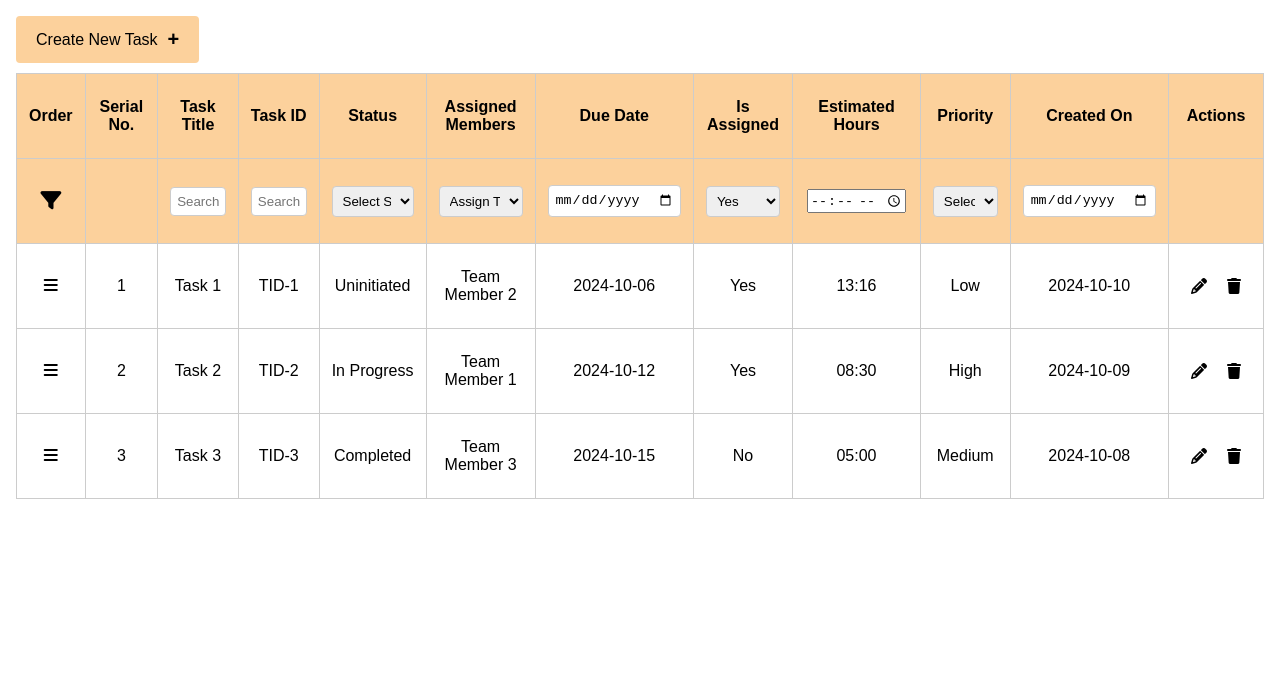
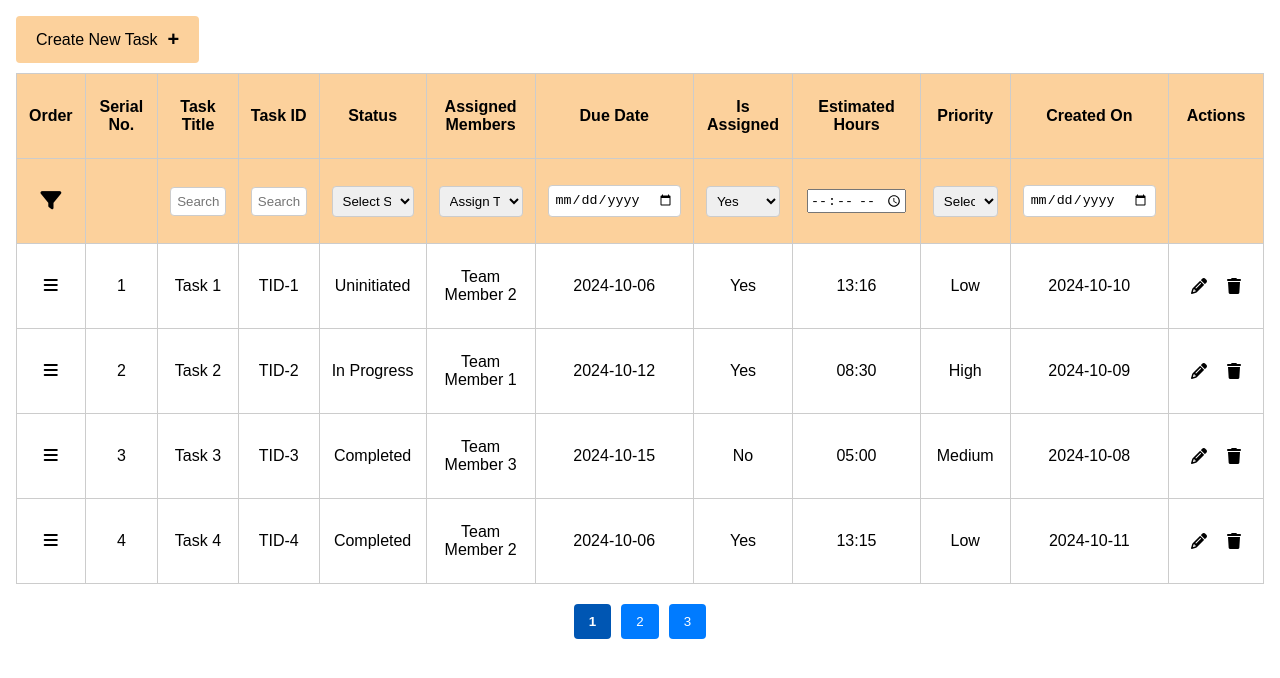
Before and after one commit to oshanpandit/handySolver-task, a React (Vite) app: page / in a window 1280 px wide. Shown: the top 678 px of the page. Built offline with nearby package versions, Linux system fonts and the light colour scheme; data requests are answered from the project's data file.

Commit message:
pagination logic updated

```diff
--- a/data/db.json
+++ b/data/db.json
@@ -9,7 +9,8 @@
       "isAssigned": "Yes",
       "estimatedHours": "13:16",
       "priorityType": "Low",
-      "creationDate": "2024-10-10"
+      "creationDate": "2024-10-10",
+      "order": 2
     },
     {
       "id": "2",
@@ -20,7 +21,8 @@
       "isAssigned": "Yes",
       "estimatedHours": "08:30",
       "priorityType": "High",
-      "creationDate": "2024-10-09"
+      "creationDate": "2024-10-09",
+      "order": 0
     },
     {
       "id": "3",
@@ -31,7 +33,92 @@
       "isAssigned": "No",
       "estimatedHours": "05:00",
       "priorityType": "Medium",
-      "creationDate": "2024-10-08"
+      "creationDate": "2024-10-08",
+      "order": 1
+    },
+    {
+      "id": "4",
+      "title": "Task 4",
+      "status": "Completed",
+      "assignedMember": "Team Member 2",
+      "dueDate": "2024-10-06",
+      "isAssigned": "Yes",
+      "estimatedHours": "13:15",
+      "priorityType": "Low",
+      "creationDate": "2024-10-11",
+      "order": 3
+    },
+    {
+      "id": "5",
+      "title": "task 5",
+      "status": "Uninitiated",
+      "assignedMember": "Team Member 2",
+      "dueDate": "2024-10-05",
+      "isAssigned": "Yes",
+      "estimatedHours": "13:16",
+      "priorityType": "Low",
+      "creationDate": "2024-10-11",
+      "order": 4
+    },
+    {
+      "id": "6",
+      "title": "Task 6",
+      "status": "In Progress",
+      "assignedMember": "Team Member 3",
+      "dueDate": "2024-10-05",
+      "isAssigned": "Yes",
+      "estimatedHours": "18:15",
+      "priorityType": "High",
+      "creationDate": "2024-10-11",
+      "order": 5
+    },
+    {
+      "id": "7",
+      "title": "task 7",
+      "status": "Uninitiated",
+      "assignedMember": "Team Member 3",
+      "dueDate": "2024-10-06",
+      "isAssigned": "Yes",
+      "estimatedHours": "13:21",
+      "priorityType": "Low",
+      "creationDate": "2024-10-11",
+      "order": 6
+    },
+    {
+      "id": "8",
+      "title": "Task 8",
+      "status": "Uninitiated",
+      "assignedMember": "Team Member 1",
+      "dueDate": "2024-10-06",
+      "isAssigned": "Yes",
+      "estimatedHours": "19:16",
+      "priorityType": "Medium",
+      "creationDate": "2024-10-11",
+      "order": 7
+    },
+    {
+      "id": "9",
+      "title": "Task 9",
+      "status": "Uninitiated",
+      "assignedMember": "Team Member 1",
+      "dueDate": "2024-10-06",
+      "isAssigned": "Yes",
+      "estimatedHours": "13:22",
+      "priorityType": "Low",
+      "creationDate": "2024-10-11",
+      "order": 8
+    },
+    {
+      "id": "10",
+      "title": "Task 10",
+      "status": "Uninitiated",
+      "assignedMember": "Team Member 3",
+      "dueDate": "2024-10-04",
+      "isAssigned": "Yes",
+      "estimatedHours": "13:23",
+      "priorityType": "Low",
+      "creationDate": "2024-10-11",
+      "order": 9
     }
   ]
 }
--- a/src/App.jsx
+++ b/src/App.jsx
@@ -1,19 +1,21 @@
 import { useEffect, useState } from 'react';
 import TaskModal from './TaskModal';
-import { DragDropContext, Droppable, Draggable } from "react-beautiful-dnd";
+import { DragDropContext, Droppable, Draggable } from 'react-beautiful-dnd';
 import { getTaskList } from './http';
 
 function App() {
   const [isModalOpen, setIsModalOpen] = useState(false);
   const [taskList, setTaskList] = useState([]);
+  const [currentPage, setCurrentPage] = useState(1);
+  const itemsPerPage = 4;
 
-  useEffect(()=>{
-     const getTasks=async()=>{
-        const resp=await getTaskList();
-        setTaskList(resp);
-     }
-       getTasks();
-  },[])
+  useEffect(() => {
+    const getTasks = async () => {
+      const resp = await getTaskList();
+      setTaskList(resp);
+    };
+    getTasks();
+  }, []);
 
   const handleOpenModal = () => {
     setIsModalOpen(true);
@@ -23,17 +25,37 @@ function App() {
     setIsModalOpen(false);
   };
 
-  const handleDragEnd = (result) => {
+  const handleDragEnd = async(result) => {
     if (!result.destination) {
       return; // Dropped outside the list
     }
 
+    // Calculate starting index for the current page
+    const startIndex = (currentPage - 1) * itemsPerPage;
+
+    // Adjust the index to match the position in the full task list
+    const sourceIndex = result.source.index + startIndex;
+    const destinationIndex = result.destination.index + startIndex;
+
     const reorderedTasks = Array.from(taskList);
-    const [movedTask] = reorderedTasks.splice(result.source.index, 1);
-    reorderedTasks.splice(result.destination.index, 0, movedTask);
-
+    const [movedTask] = reorderedTasks.splice(sourceIndex, 1);
+    reorderedTasks.splice(destinationIndex, 0, movedTask);
     setTaskList(reorderedTasks);
   };
+
+  // Calculate tasks for the current page
+  const currentTasks = taskList.slice(
+    (currentPage - 1) * itemsPerPage,
+    currentPage * itemsPerPage
+  );
+
+  const totalPages = Math.ceil(taskList.length / itemsPerPage);
+
+  const handlePageChange = (pageNumber) => {
+    setCurrentPage(pageNumber);
+  };
+
+  // filter condition
 
   return (
     <>
@@ -47,7 +69,7 @@ function App() {
 
         <div className="task-table">
           <DragDropContext onDragEnd={handleDragEnd}>
-            <Droppable droppableId='droppable'>
+            <Droppable droppableId="droppable">
               {(provided) => (
                 <table ref={provided.innerRef} {...provided.droppableProps}>
                   <thead>
@@ -73,7 +95,7 @@ function App() {
                         {/* <input type="text" placeholder="Serial No." /> */}
                       </td>
                       <td>
-                        <input type="text" placeholder="Search Task Title" />
+                        <input type="text" placeholder="Search Task Title" onChange={(e)=>filterCondtn(e.target.value)}/>
                       </td>
                       <td>
                         <input type="text" placeholder="Search ID" />
@@ -124,12 +146,21 @@ function App() {
                     </tr>
                   </thead>
                   <tbody>
-                    {taskList.map((item, index) => (
-                      <Draggable key={item.id} draggableId={item.id} index={index}>
+                    {currentTasks.map((item, index) => (
+                      <Draggable
+                        key={item.id}
+                        draggableId={item.id}
+                        index={index}
+                      >
                         {(provided) => (
-                          <tr ref={provided.innerRef} {...provided.draggableProps}>
-                            <td {...provided.dragHandleProps}><i className="fa-solid fa-bars"></i></td>
-                            <td>{index+1}</td>
+                          <tr
+                            ref={provided.innerRef}
+                            {...provided.draggableProps}
+                          >
+                            <td {...provided.dragHandleProps}>
+                              <i className="fa-solid fa-bars"></i>
+                            </td>
+                            <td>{index + 1 + (currentPage - 1) * itemsPerPage}</td>
                             <td>{item.title}</td>
                             <td>TID-{item.id}</td>
                             <td>{item.status}</td>
@@ -151,14 +182,33 @@ function App() {
                     ))}
                     {provided.placeholder}
                   </tbody>
-                  {provided.placeholder}
                 </table>
               )}
             </Droppable>
           </DragDropContext>
         </div>
+
+        {/* Pagination */}
+        <div className="pagination">
+          {[...Array(totalPages).keys()].map((pageNumber) => (
+            <button
+              key={pageNumber + 1}
+              onClick={() => handlePageChange(pageNumber + 1)}
+              className={`page-btn ${
+                currentPage === pageNumber + 1 ? 'active' : ''
+              }`}
+            >
+              {pageNumber + 1}
+            </button>
+          ))}
+        </div>
       </div>
-      <TaskModal isOpen={isModalOpen} onClose={handleCloseModal} setTaskList={setTaskList} taskList={taskList} />
+      <TaskModal
+        isOpen={isModalOpen}
+        onClose={handleCloseModal}
+        setTaskList={setTaskList}
+        taskList={taskList}
+      />
     </>
   );
 }
--- a/src/index.scss
+++ b/src/index.scss
@@ -176,3 +176,35 @@ body {
 .submit-btn:hover {
   background-color: #0056b3;
 }
+
+// pagination
+.pagination {
+  display: flex;
+  justify-content: center; // Center the pagination buttons
+  margin: 20px 0; // Add margin for spacing
+
+  button {
+    background-color: #007bff; // Button color
+    color: white; // Text color
+    border: none; // No border
+    border-radius: 4px; // Rounded corners
+    padding: 10px 15px; // Padding for the button
+    margin: 0 5px; // Spacing between buttons
+    cursor: pointer; // Pointer cursor on hover
+    transition: background-color 0.3s; // Smooth background color transition
+
+    &:hover {
+      background-color: #0056b3; // Darker shade on hover
+    }
+
+    &.active {
+      background-color: #0056b3; // Active button color
+      font-weight: bold; // Bold text for active button
+    }
+
+    &:disabled {
+      background-color: #ccc; // Gray color for disabled buttons
+      cursor: not-allowed; // Not-allowed cursor for disabled buttons
+    }
+  }
+}
```
Also changed, not shown: src/http.js (line endings or trailing spaces).
